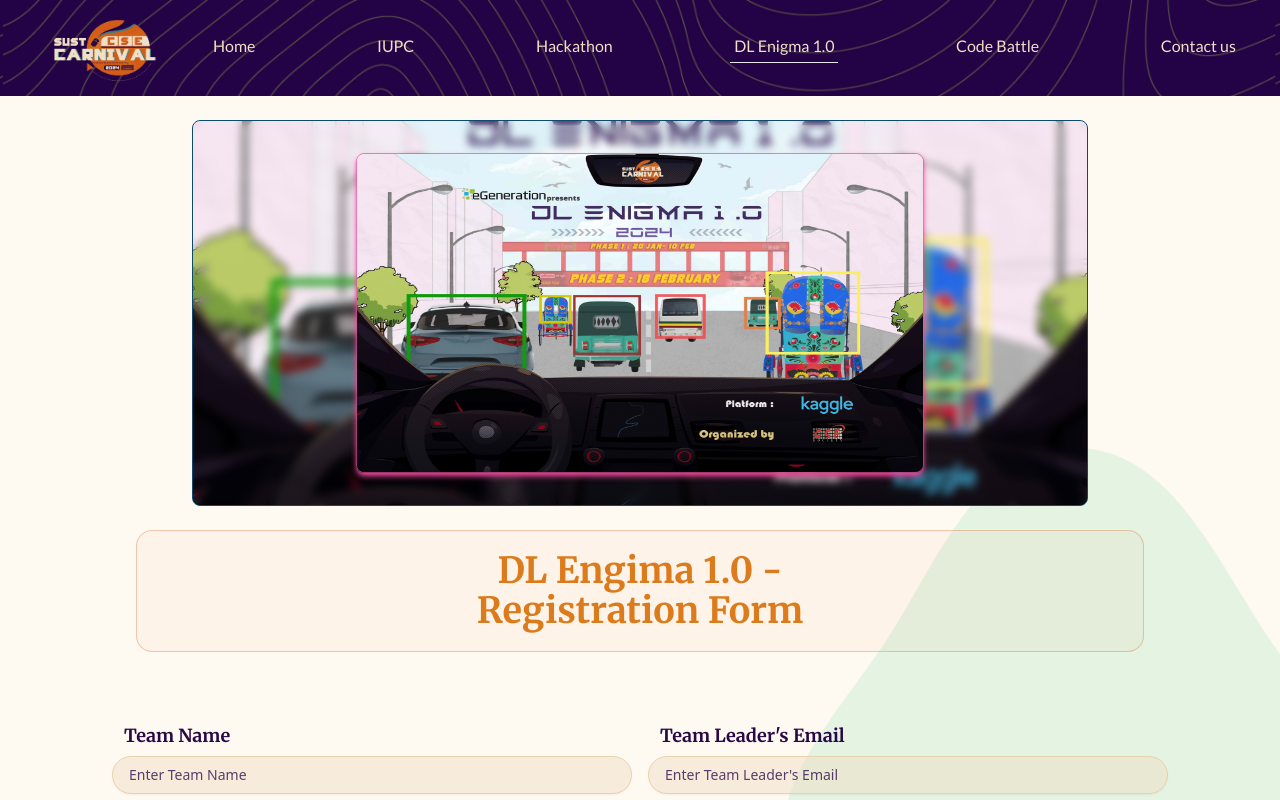
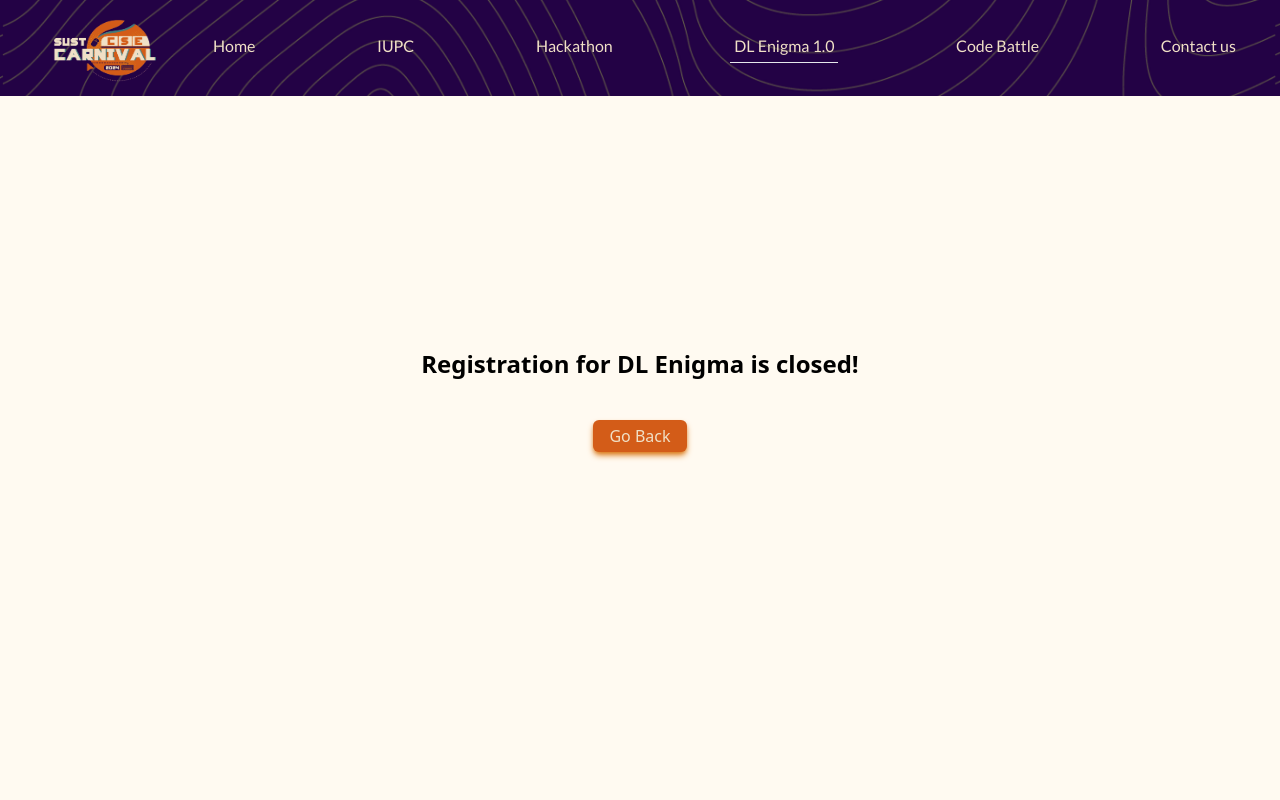
Before and after one commit to Mufassir-Chowdhury/cse-carnival, a React (Vite) app: page /dlenigma/registration in a window 1280 px wide. Shown: the top 800 px of the page. Built offline with nearby package versions, Linux system fonts and the light colour scheme; a web font is replaced by a local one.

Commit message:
dlenigma closed

```diff
--- a/src/App.jsx
+++ b/src/App.jsx
@@ -47,7 +47,7 @@ const App = () => {
           <Route path="/hackathon/list" element={<HackathonList />}></Route>
           <Route path="/iupc/slot" element={<IUPCSlot />}></Route>
           <Route path="/hackathon/registration" element={<HackathonAnnouncement />}></Route>
-          <Route path="/dlenigma/registration" element={<DLSprintRegistration />}></Route>
+          <Route path="/dlenigma/registration" element={<DLSprintAnnouncement />}></Route>
           {/* <Route path="/test" element={<DLSprintTest />}></Route> */}
           <Route path="/codebattle/registration" element={<CodeBattleRegistration />}></Route>
           <Route path="/payment/:id" element={<Status />}></Route>
--- a/src/pages/Registration/DLSprintAnnouncement.jsx
+++ b/src/pages/Registration/DLSprintAnnouncement.jsx
@@ -4,7 +4,7 @@ import { PrimaryButton } from "../../components/Button";
 const DLSprintAnnouncement = () => {
     return (
         <div className="w-full text-center py-28 h-screen flex flex-col justify-center">
-            <h1 className="text-2xl font-bold mb-10">Registration for DL Enigma is yet to start!</h1>
+            <h1 className="text-2xl font-bold mb-10">Registration for DL Enigma is closed!</h1>
             <Link to="/dlenigma">
                 <PrimaryButton text="Go Back" />
             </Link>
```
